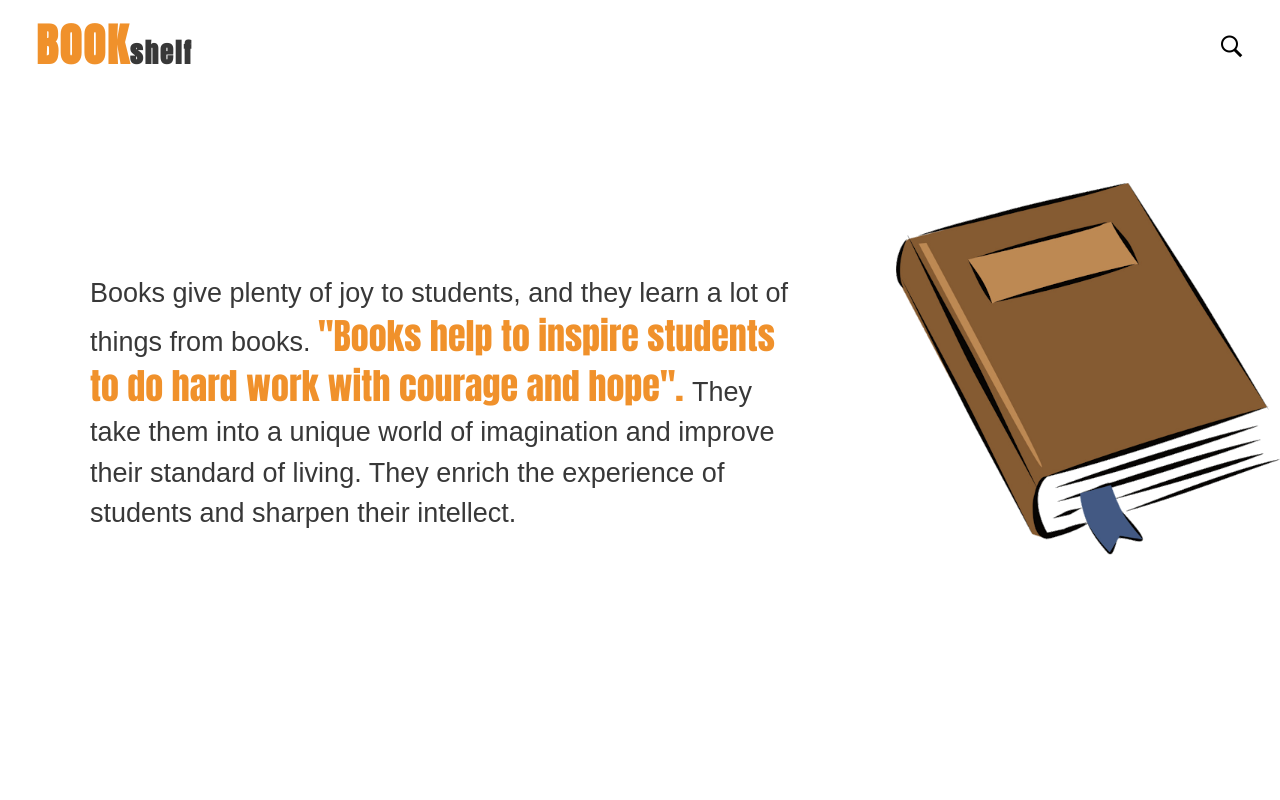
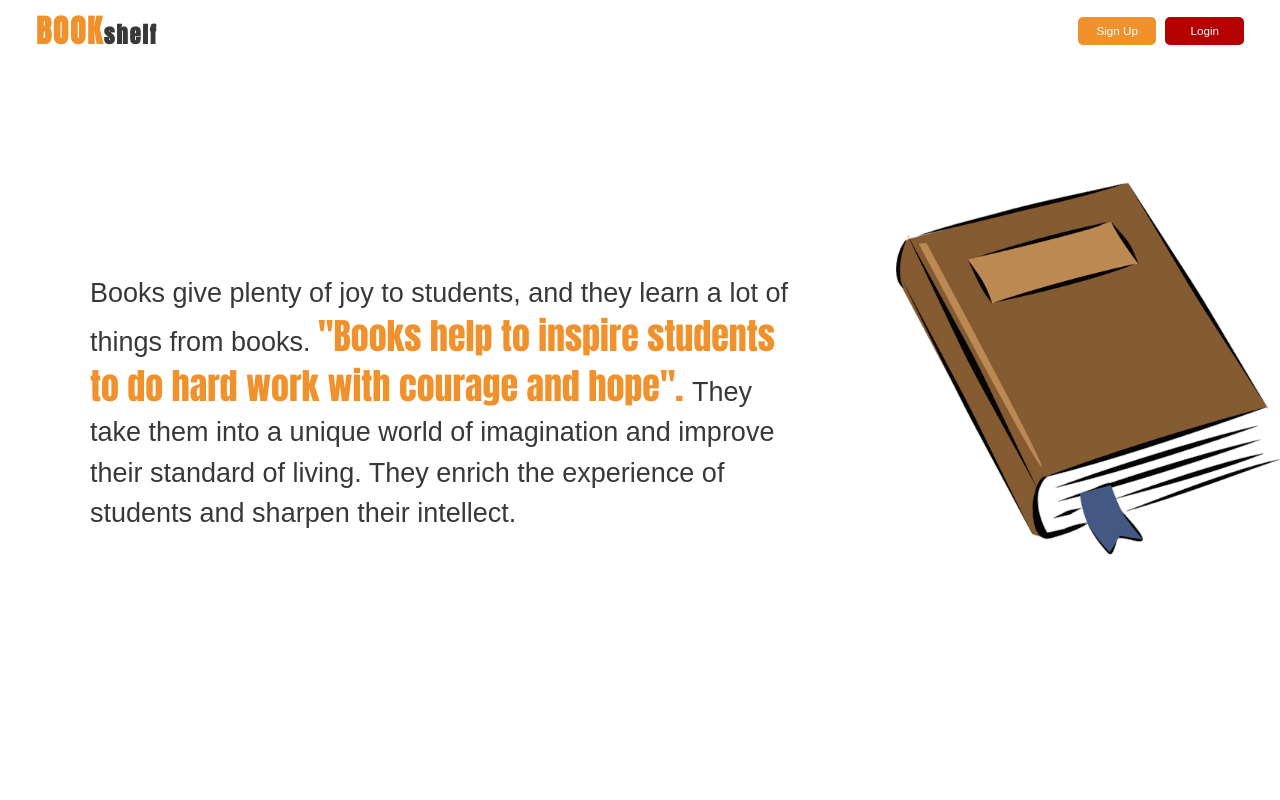
Before and after one commit to RakshithA1996/bookshelf, a React (Create React App) app: page / in a window 1280 px wide. Shown: the top 800 px of the page. Built offline with nearby package versions, Linux system fonts and the light colour scheme; a web font is replaced by a local one.

Commit message:
bookshlef commits new

```diff
--- a/package.json
+++ b/package.json
@@ -15,6 +15,7 @@
     "react-image-webp": "^0.7.0",
     "react-infinite-scroll-component": "^5.1.0",
     "react-otp-input": "^2.0.2",
+    "react-redux": "^7.2.2",
     "react-router-dom": "^5.2.0",
     "react-scripts": "3.4.3",
     "react-slick": "^0.27.11",
--- a/src/components/Header.jsx
+++ b/src/components/Header.jsx
@@ -1,15 +1,20 @@
 import React from 'react';
 import blackSearch from "../images/blackSearch.png";
-import { HeaderWrapper } from '../styles/components/HeaderStyle';
+import { HeaderWrapper, HeaderButtonWrap } from '../styles/components/HeaderStyle';
 
 export const Header = (props) => {
     return (
         <HeaderWrapper isBorder={props.isBorder}>
             <div className="logo1">BOOK<span className="logo2">shelf</span></div>
-            <div className="search">
+            {/* <div className="search">
                 <input className="searchBar" placeholder="search . . ." />
                 <img className="searchImg" src={blackSearch} alt="blackSearch" />
-            </div>
+            </div> */}
+            <HeaderButtonWrap>
+
+                <button className="signUpHeader">Sign Up</button>
+                <button className="loginHeader">Login</button>
+            </HeaderButtonWrap>
         </HeaderWrapper>
     )
 }
--- a/src/index.js
+++ b/src/index.js
@@ -1,12 +1,22 @@
 import React from 'react';
-import ReactDOM from 'react-dom';
+import {render} from 'react-dom';
 import './index.css';
 import App from './App';
 import * as serviceWorker from './serviceWorker';
+import {createStore} from 'redux';
+import {Provider} from 'react-redux';
+import rootReducer from './redux/reducers';
 
-ReactDOM.render(<App />, document.getElementById('root'));
+const reduxStore = createStore(
+    rootReducer,
+    window.__REDUX_DEVTOOLS_EXTENSION__ && window.__REDUX_DEVTOOLS_EXTENSION__()
+)
 
-// If you want your app to work offline and load faster, you can change
-// unregister() to register() below. Note this comes with some pitfalls.
-// Learn more about service workers: https://bit.ly/CRA-PWA
+render(
+    <Provider store={reduxStore}>
+        <App />
+    </Provider>,
+    document.getElementById('root')
+);
+
 serviceWorker.unregister();
--- /dev/null
+++ b/src/redux/reducers/darkLight.js
@@ -0,0 +1,16 @@
+const initMode = {
+    mode:false
+}
+
+const darkReducer = (state = initMode, action) => {
+    switch(action.type){
+        case "IS_DARK" :
+            return {...state,mode:true};
+        case "IS_LIGHT" :
+            return {...state,mode:false};
+        default :
+            return state;
+    }
+}
+
+export default darkReducer;
--- /dev/null
+++ b/src/redux/reducers/index.js
@@ -0,0 +1,8 @@
+import darkReducer from "./darkLight";
+import {combineReducers} from 'redux';
+
+const rootReducer = combineReducers({
+    dark : darkReducer,
+})
+
+export default rootReducer;
--- a/src/styles/components/HeaderStyle.js
+++ b/src/styles/components/HeaderStyle.js
@@ -6,6 +6,10 @@ const lightTheme = {
     logo2:"#383838",
     searchColor:"#000000",
     searchBorder:"1px solid #383838",
+    signUpBg:"#f0912b",
+    signUpColor:"#ffffff",
+    loginBg:"#b50000",
+    loginColor:"#ffffff",
 }
 
 export const HeaderWrapper = styled.div`
@@ -16,13 +20,14 @@ export const HeaderWrapper = styled.div`
     position:fixed;
     top:0;
     width:100%;
-    padding: 2rem 0;
+    padding: 1.2rem 0;
     background: ${lightTheme.headerBg};
     box-shadow: ${props => props.isBorder ? "0 8px 6px -6px #a1a1a1" : "none"};
 
     .logo1 {
+        width: 50%;
         font-family: 'Anton', sans-serif;
-        font-size:5rem;
+        font-size:3.5rem;
         font-weight:600;
         letter-spacing: 0.2rem;
         line-height:100%;
@@ -32,11 +37,11 @@ export const HeaderWrapper = styled.div`
     }
 
     .logo2 {
-        font-size:3rem;
+        font-size:2.5rem;
         color: ${lightTheme.logo2};
     }
 
-    .search {
+    /* .search {
         display:flex;
         flex-direction:row;
         align-items:center;
@@ -71,7 +76,45 @@ export const HeaderWrapper = styled.div`
 
     .searchImg:hover {
         cursor: pointer;
+    } */
+`;
+
+export const HeaderDarkWrap = styled.div`
+`;
+
+export const HeaderButtonWrap = styled.div`
+    display:flex;
+    flex-direction:row;
+    align-items:center;
+    justify-content:flex-end;
+    margin-right:4rem;
+    width: 50%;
+    font-size: 1.3rem;
+
+    .signUpHeader {
+        width: 13%;
+        border:none;
+        padding: 0.8rem 0rem;
+        border-radius: 5px;
+        background: ${lightTheme.signUpBg};
+        color: ${lightTheme.signUpColor};
     }
 
+    .loginHeader {
+        width: 13%;
+        border:none;
+        padding: 0.8rem 0rem;
+        border-radius: 5px;
+        margin-left: 1rem;
+        background: ${lightTheme.loginBg};
+        color: ${lightTheme.loginColor};
+    }
 
+    .signUpHeader:hover, .loginHeader:hover {
+        cursor: pointer;
+    }
+
+    .signUpHeader:focus, .loginHeader:focus {
+       outline:none;
+    }
 `;
```
Also changed, not shown: src/redux/actions/setDark.js (added, +7 -0 lines), 1 other file (tests, documents, lock files or other folders).
